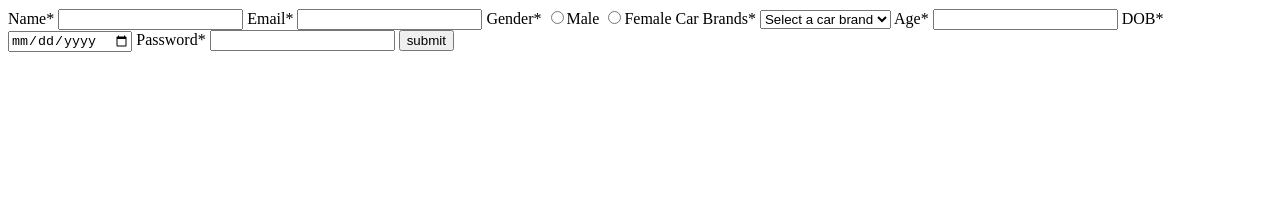
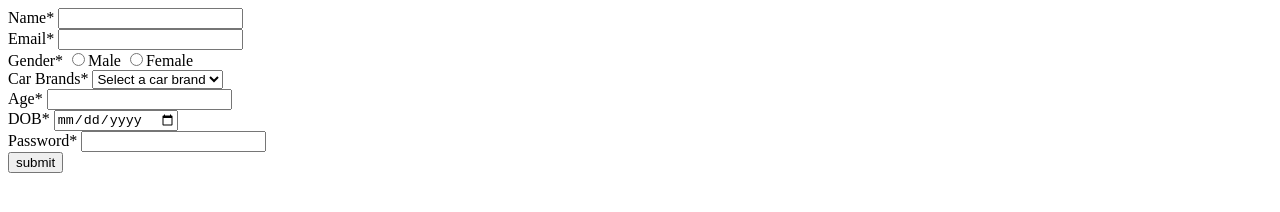
Before and after one commit to acciojob/signup-form-car-ArunKumar023, a website: page main.html in a window 1280 px wide. Drawn offline with Linux system fonts and the light colour scheme.

Commit message:
created a submission

```diff
--- a/main.html
+++ b/main.html
@@ -12,16 +12,23 @@
 </script>
 
 	<form method="post">
+	  <div>
 		  <label for="name">Name*</label>
 		  <input type="text" id="name" name="name" required>
+	  </div>
 
+	 <div>
 		  <label for="email">Email*</label>
 		  <input type="email" id="email" name="email" required>
+	 </div>
 
+	 <div>
 		  <label for="gender">Gender*</label>
 		  <input type="radio" id="gender" name="gender" value="male" required>Male
 		  <input type="radio" id="gender" name="gender" value="female" required>Female
+	 </div>
 
+	  <div>
 		  <label for="cars">Car Brands*</label>
 		  <select id="cars" name="cars" required>
 		    <option value="">Select a car brand</option>
@@ -29,15 +36,22 @@
 		    <option value="Audi">Audi</option>
 		    <option value="Mercedez">Mercedez</option>
 		  </select>
+	  </div>
 
+	  <div>
 		  <label for="age">Age*</label>
 		  <input type="number" id="age" name="age"  required>
+	  </div>
 
+	  <div>
 		  <label for="dop">DOB*</label>
 		  <input type="date" id="dop" name="dob" required>
+	  </div>
 
+	  <div>
 		  <label for="password">Password*</label>
 		  <input type="password" id="password" name="password" required>
+	  </div>
 
 	  <button type="submit">submit</button>
 	</form>
```
Lines whose indentation alone changed are shown as unchanged.
